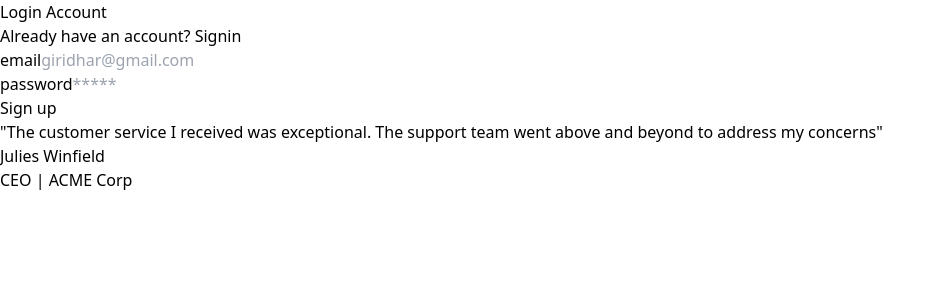
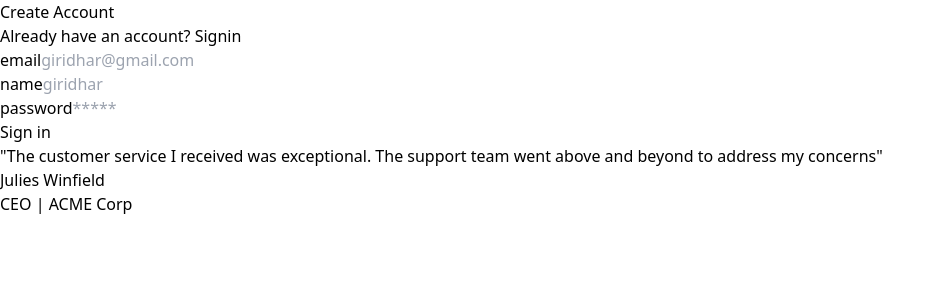
Before and after one commit to giripatel/BlogIt, a React (Vite) app in the folder frontend/: page /signup in a window 1280 px wide. Shown: the top 300 px of the page, without its empty margins (0-945 px from the left). Built offline with nearby package versions, Linux system fonts and the light colour scheme; no server answers.

Commit message:
Added environment variables

```diff
--- a/frontend/package.json
+++ b/frontend/package.json
@@ -11,6 +11,7 @@
   },
   "dependencies": {
     "@giridhar_patel/blogit-common": "^1.0.1",
+    "axios": "^1.6.7",
     "react": "^18.2.0",
     "react-dom": "^18.2.0",
     "react-router-dom": "^6.22.3"
@@ -22,6 +23,7 @@
     "@typescript-eslint/parser": "^7.0.2",
     "@vitejs/plugin-react": "^4.2.1",
     "autoprefixer": "^10.4.18",
+    "dotenv": "^16.4.5",
     "eslint": "^8.56.0",
     "eslint-plugin-react-hooks": "^4.6.0",
     "eslint-plugin-react-refresh": "^0.4.5",
--- a/frontend/src/App.tsx
+++ b/frontend/src/App.tsx
@@ -1,11 +1,11 @@
-import { useState } from 'react'
+
 import './App.css'
 import {BrowserRouter,Route,Routes} from 'react-router-dom'
-import Signup from './pages/Signup'
-import Signin from './pages/Signin'
+import Signup from './pages/Signup.tsx'
+import Signin from './pages/Signin.tsx'
+
 
 function App() {
-  const [count, setCount] = useState(0)
 
   return (
     <>
--- a/frontend/src/components/Button.tsx
+++ b/frontend/src/components/Button.tsx
@@ -1,12 +1,13 @@
-import { FC, ReactNode } from 'react'
+import {FC, MouseEvent, ReactNode } from 'react'
 
 interface ButtonProps{
     children : ReactNode;
+    onClick  : (e : MouseEvent<HTMLButtonElement>) => void;
 }
-const Button : FC<ButtonProps> = ({children}) => {
+const Button : FC<ButtonProps> = ({children,onClick}) => {
   return (
     <div>
-      <button type="button" className="text-white w-full bg-gray-800 hover:bg-gray-900 focus:outline-none focus:ring-2 focus:ring-gray-300 font-medium rounded-lg text-sm px-5 py-2.5 me-2 mt-5 mb-2 ">{children}</button>
+      <button type="button" onClick={onClick} className="text-white w-full bg-gray-800 hover:bg-gray-900 focus:outline-none focus:ring-2 focus:ring-gray-300 font-medium rounded-lg text-sm px-5 py-2.5 me-2 mt-5 mb-2 ">{children}</button>
     </div>
   )
 }
--- a/frontend/src/components/Header.tsx
+++ b/frontend/src/components/Header.tsx
@@ -8,9 +8,9 @@ const Header = ({type} : HeaderType) => {
     <div>
         <div className="px-16">
          <div>
-              <div className="text-2xl font-bold text-center pt-3 ">{ type === "signup"? "Login Account" :"Create Account"}</div>
+              <div className="text-2xl font-bold text-center pt-3 ">{ type === "signin"? "Login Account" :"Create Account"}</div>
                 <div className="text-center mb-3 mt-1 text-gray-700">
-                  {type === "signup" ? "Already have an account?" : "Do not have an account?"}<Link className="underline " to={ type === "signup"? "/signin": "/signup"}> {type === "signup"?  "Signin": "Signup"}</Link>
+                  {type === "signin" ? "No account?" : "Already have an account?"}<Link className="underline " to={ type === "signin"? "/signup": "/signin"}> {type === "signin"?  "Signup": "Signin"}</Link>
                 </div>
               </div>
         </div>
--- a/frontend/src/components/Input.tsx
+++ b/frontend/src/components/Input.tsx
@@ -4,11 +4,13 @@ import React, { ChangeEvent, ChangeEventHandler } from 'react'
 interface InputPorps {
     label : string
     placeholder : string,
+    value? : string
     type? : string,
     onChange : (e : ChangeEvent<HTMLInputElement>) => void;
 }
 const Input = ({
     label,
+    value,
     placeholder,
     type,
     onChange,
@@ -16,7 +18,7 @@ const Input = ({
   return (
     <div className='mt-2'>
         <label className='text-lg p-1' htmlFor={label}>{label}</label>
-        <input type={type} id={label} onChange={onChange} className='bg-gray-50 border border-gray-300 text-gray-900 text-sm rounded-lg focus:ring-blue-500 focus:border-blue-500 block w-full p-2.5  ' placeholder={placeholder} />
+        <input value={value} type={type} id={label} onChange={onChange} className='bg-gray-50 border border-gray-300 text-gray-900 text-sm rounded-lg focus:ring-blue-500 focus:border-blue-500 block w-full p-2.5  ' placeholder={placeholder} />
     </div>
   )
 }
--- a/frontend/src/main.tsx
+++ b/frontend/src/main.tsx
@@ -4,7 +4,7 @@ import App from './App.tsx'
 import './index.css'
 
 ReactDOM.createRoot(document.getElementById('root')!).render(
-  <React.StrictMode>
+
     <App />
-  </React.StrictMode>,
+
 )
--- a/frontend/src/pages/Signin.tsx
+++ b/frontend/src/pages/Signin.tsx
@@ -1,15 +1,16 @@
-import React, { useState } from 'react'
+import { useState } from 'react'
+import { SigninInput } from '@giridhar_patel/blogit-common'
 import Quote from '../components/Quote'
-import { SignupInput } from '@giridhar_patel/blogit-common';
-import Input from '../components/Input';
-import Header from '../components/Header';
-import Button from '../components/Button';
+import Input from '../components/Input'
+import Header from '../components/Header'
+import Button from '../components/Button'
+import axios from 'axios'
+import {baseUrl} from '../vite.config'
 
- const Signin = () => {
+const Signin = () => {
 
-  const [payload, setPayload] = useState<SignupInput>({
+  const [payload, setPayload] = useState<SigninInput>({
     email: "",
-    name: "",
     password: "",
   });
 
@@ -18,12 +19,13 @@ import Button from '../components/Button';
         <div>
         <div className="flex flex-col justify-center items-center h-screen ">
       <div className="border-[0.5px] p-5 rounded-md shadow-2xl">
-        <Header type={"singin"}/>
+        <Header type={"signin"}/>
         <div>
         <Input
           onChange={(e) =>
             setPayload((prev) => ({ ...prev, email: e.target.value }))
           }
+          value={payload.email}
           type="text"
           label="email"
           placeholder="giridhar@gmail.com"
@@ -31,28 +33,31 @@ import Button from '../components/Button';
 
         <Input
           onChange={(e) =>
-            setPayload((prev) => ({ ...prev, naem: e.target.value }))
-          }
-          type="text"
-          label="name"
-          placeholder="giridhar"
-        />
-
-        <Input
-          onChange={(e) =>
             setPayload((prev) => ({ ...prev, password: e.target.value }))
           }
+          value={payload.password}
           type="password"
           label="password"
           placeholder="*****"
         />
-        <Button>Sign in</Button>
+        <Button  onClick={async (e) => {
+          e.preventDefault()
+          console.log(baseUrl);
+
+          const response = await axios.post(`${baseUrl}/api/v1/user/signin`,{
+            email : payload.email.trim(),
+            password : payload.password.trim()
+          });
+          console.log(response);
+          payload.email = "",
+          payload.password = ""
+        }}>Sign up</Button>
       </div>
       </div>
     </div>
         </div>
-        <div className='hidden lg:block'>
-        <Quote></Quote>
+        <div className='invisible lg:visible'>
+            <Quote></Quote>
         </div>
     </div>
   )
--- a/frontend/src/pages/Signup.tsx
+++ b/frontend/src/pages/Signup.tsx
@@ -1,23 +1,28 @@
-import React, { useState } from 'react'
-import { SigninInput } from '@giridhar_patel/blogit-common'
+import { useState } from 'react'
 import Quote from '../components/Quote'
-import Input from '../components/Input'
-import Header from '../components/Header'
-import Button from '../components/Button'
+import { SignupInput } from '@giridhar_patel/blogit-common';
+import Input from '../components/Input';
+import Header from '../components/Header';
+import Button from '../components/Button';
+import axios from 'axios';
+import {baseUrl} from '../vite.config';
 
-const Signup = () => {
+ const Signup = () => {
 
-  const [payload, setPayload] = useState<SigninInput>({
+  const [payload, setPayload] = useState<SignupInput>({
     email: "",
+    name: "",
     password: "",
   });
+
+  // const onClickHandler =
 
   return (
     <div className='grid lg:grid-cols-2'>
         <div>
         <div className="flex flex-col justify-center items-center h-screen ">
       <div className="border-[0.5px] p-5 rounded-md shadow-2xl">
-        <Header type={"signup"}/>
+        <Header type={"singup"}/>
         <div>
         <Input
           onChange={(e) =>
@@ -30,19 +35,38 @@ const Signup = () => {
 
         <Input
           onChange={(e) =>
+            setPayload((prev) => ({ ...prev, name: e.target.value }))
+          }
+          type="text"
+          label="name"
+          placeholder="giridhar"
+        />
+
+        <Input
+          onChange={(e) =>
             setPayload((prev) => ({ ...prev, password: e.target.value }))
           }
           type="password"
           label="password"
           placeholder="*****"
         />
-        <Button>Sign up</Button>
+        <Button
+        onClick={async (e) => {
+          e.preventDefault();
+          const response = await axios.post(`${baseUrl}/api/v1/user/signup`,{
+            email : payload.email.trim(),
+            name : payload.name.trim(),
+            password : payload.password.trim()
+          })
+          console.log(response)
+        }}
+        >Sign in</Button>
       </div>
       </div>
     </div>
         </div>
-        <div className='invisible lg:visible'>
-            <Quote></Quote>
+        <div className='hidden lg:block'>
+        <Quote></Quote>
         </div>
     </div>
   )
--- /dev/null
+++ b/frontend/src/vite.config.ts
@@ -0,0 +1,5 @@
+
+
+export const baseUrl = import.meta.env.VITE_BASE_URL;
+
+// export const baseUrl : string = import.meta.env.BASE_URL;
```
Also changed, not shown: 1 other file (tests, documents, lock files or other folders).
